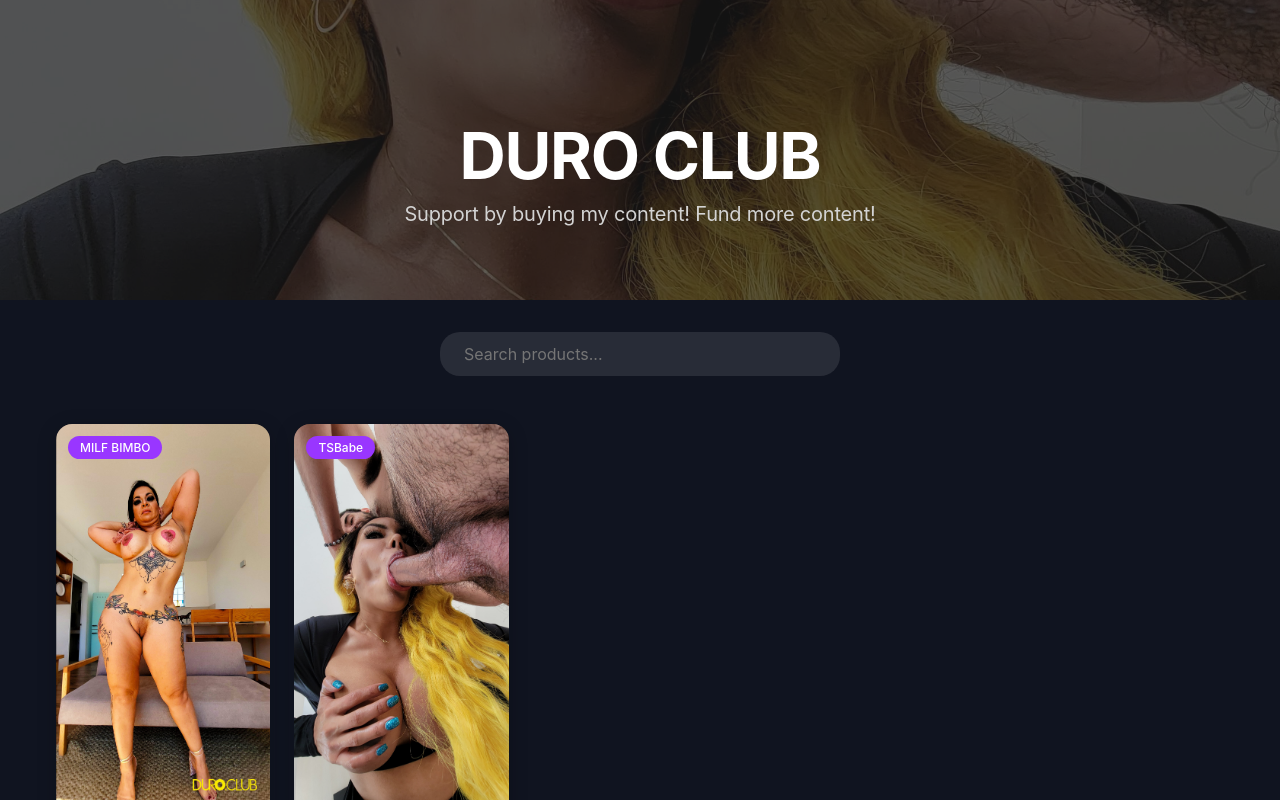
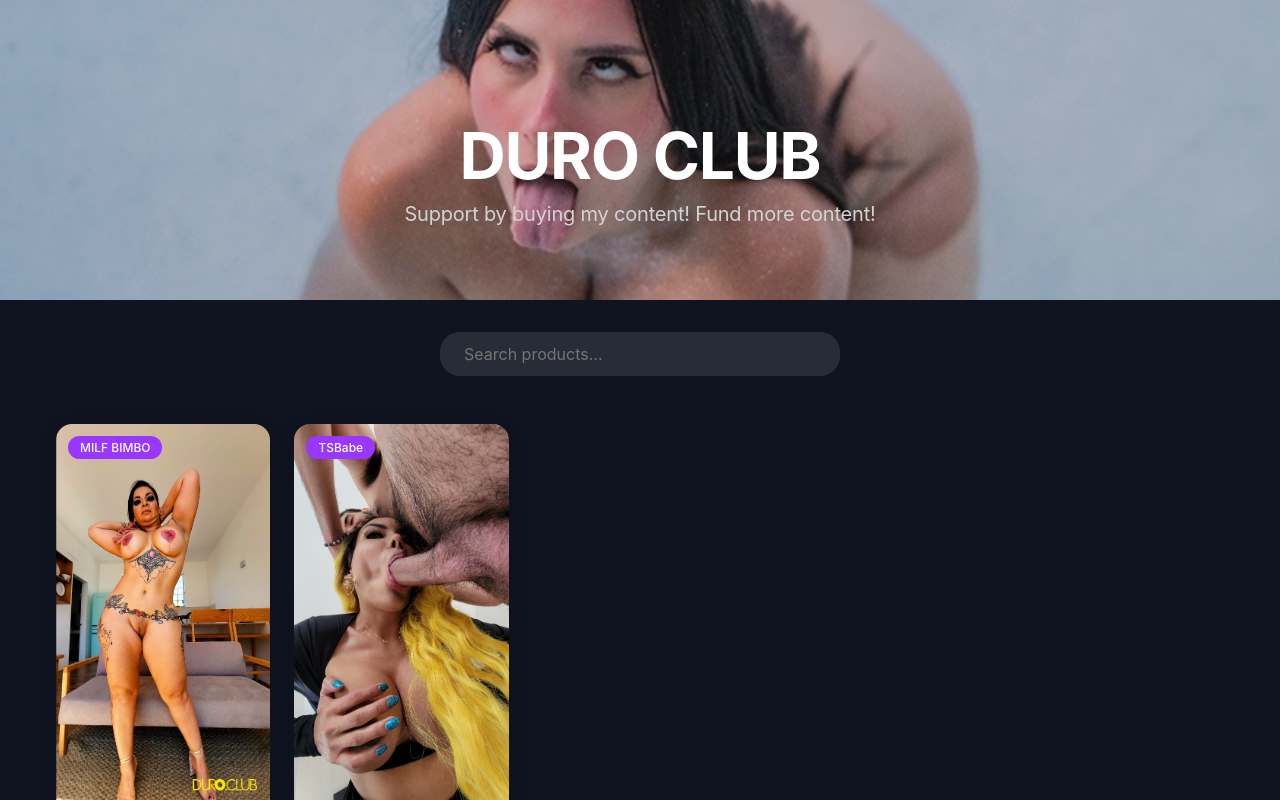
Before and after one commit to duroclub/digital-content-store, a Next.js app: page / in a window 1280 px wide. Shown: the top 800 px of the page. Built offline with nearby package versions, Linux system fonts and the light colour scheme.

Commit message:
Update layout and styling

```diff
--- a/pages/index.js
+++ b/pages/index.js
@@ -71,7 +71,7 @@
       {/* Replace the src with your own header image */}
       <div style={{ position: "relative", width: "100%", height: "300px", overflow: "hidden" }}>
         <img
-          src="/thumbnails/lizzy-thumb.jpeg"
+          src="/thumbnails/MEMBERNOVIP.png"
           alt="Digital Store Header"
           style={{
             width: "100%",
@@ -85,7 +85,7 @@
           style={{
             position: "absolute",
             inset: 0,
-            backgroundColor: "rgba(26, 26, 26, 0.7)" /* Adjust opacity here */,
+            backgroundColor: "rgba(26, 26, 26, 0.14)" /* Adjust opacity here */,
             display: "flex",
             flexDirection: "column",
             justifyContent: "center",
```
